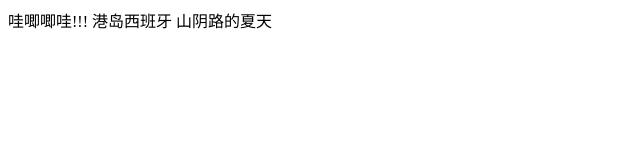
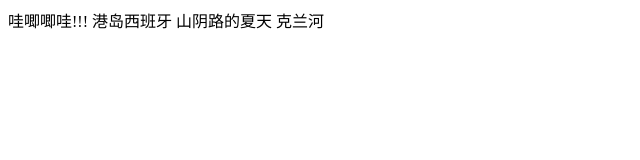
Before and after one commit to taosz/hooks-test, a website: page index.html in a window 1280 px wide. Shown: the full height of the page, 0-640 px from the left. Drawn offline with Linux system fonts and the light colour scheme.

Commit message:
hook test

```diff
--- a/index.html
+++ b/index.html
@@ -13,5 +13,6 @@
 哇唧唧哇!!!
 港岛西班牙
 山阴路的夏天
+克兰河
 </body>
 </html>
```
